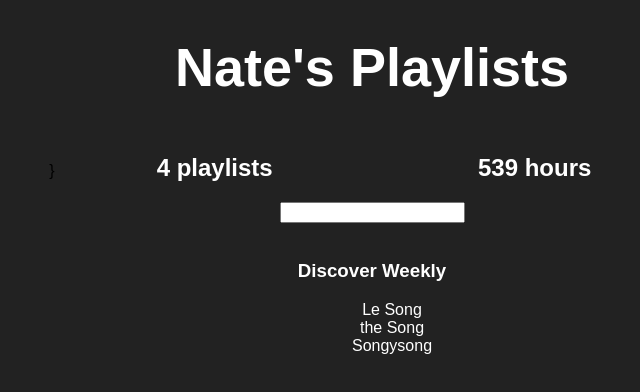
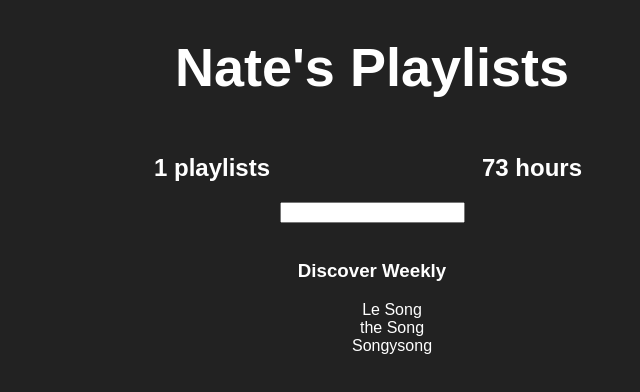
Before and after one commit to naterino/better-playlist, a React (Create React App) app: page / in a window 1280 px wide. Shown: the top 392 px of the page, without its empty margins (268-908 px from the left). Built offline with nearby package versions, Linux system fonts and the light colour scheme.

Commit message:
Cleaned up playlist filtering

```diff
--- a/src/App.js
+++ b/src/App.js
@@ -121,22 +121,22 @@ class App extends Component {
   }
 
   render() {
-    let name = 'Nate';
-    let headerStyle = {color: 'red', 'font-style': 'italic'}
+    let playlistToRender = this.state.serverData.user ? this.state.serverData.user.playlists
+      .filter(playlist =>
+        playlist.name.toLowerCase().includes(
+          this.state.filterString.toLowerCase())
+    ) : []
     return (
       <div className="App">
       {this.state.serverData.user ?
         <div>
         <h1 style={{...defaultStyle, 'font-size': '54px'}}>
           {this.state.serverData.user.name}'s Playlists
-        </h1>}
-        <PlaylistCounter playlists={this.state.serverData.user.playlists}/>
-        <HoursCounter playlists={this.state.serverData.user.playlists}/>
+        </h1>
+        <PlaylistCounter playlists={playlistToRender}/>
+        <HoursCounter playlists={playlistToRender}/>
         <Filter onTextChange={text => this.setState({filterString: text})}/>
-        {this.state.serverData.user.playlists.filter(playlist =>
-          playlist.name.toLowerCase().includes(
-            this.state.filterString.toLowerCase())
-        ).map(playlist =>
+        {playlistToRender.map(playlist =>
           <Playlist playlist={playlist}/>
         )}
         </div> : <h1 style={defaultStyle}>Loading...</h1>
```
